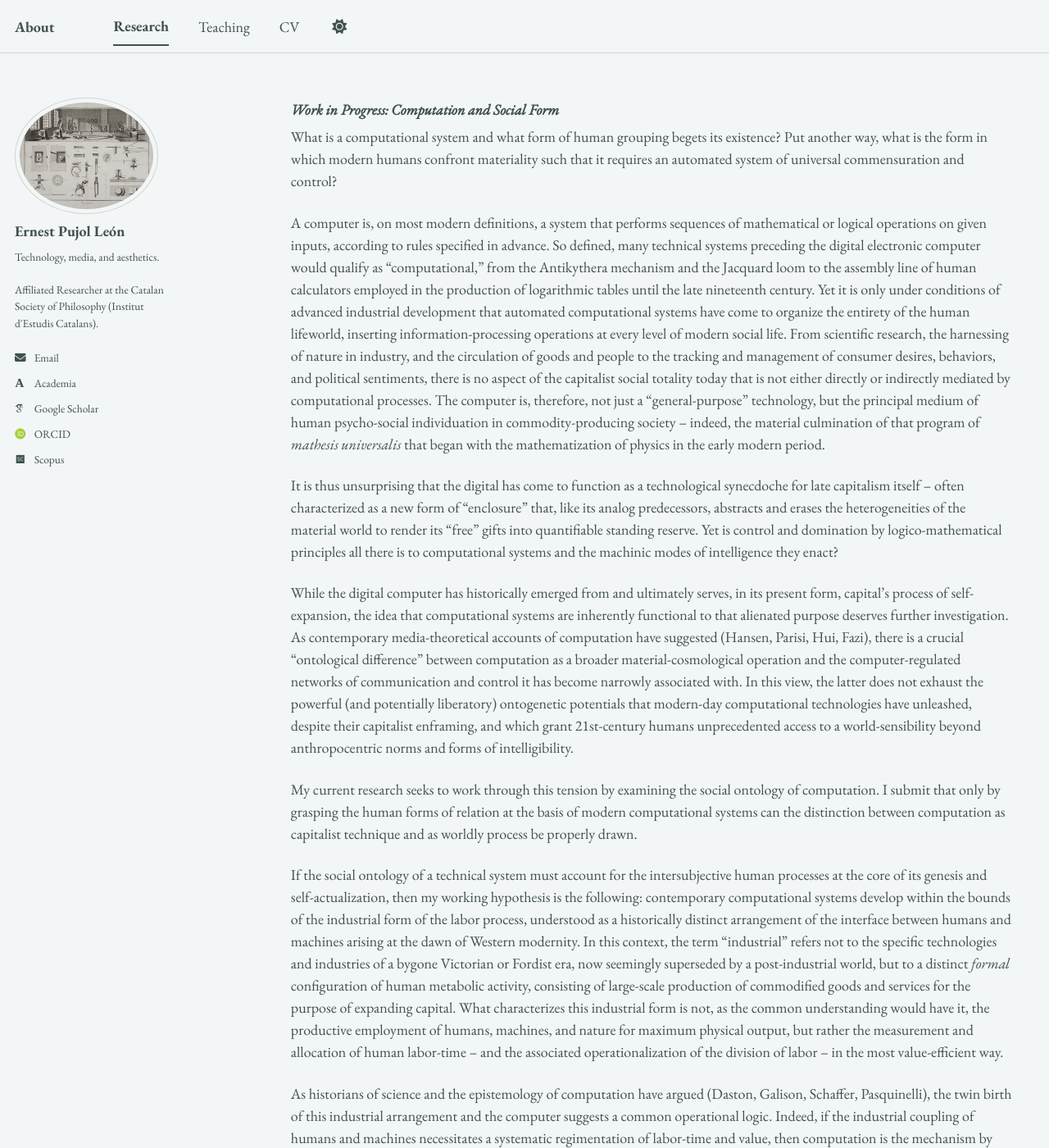
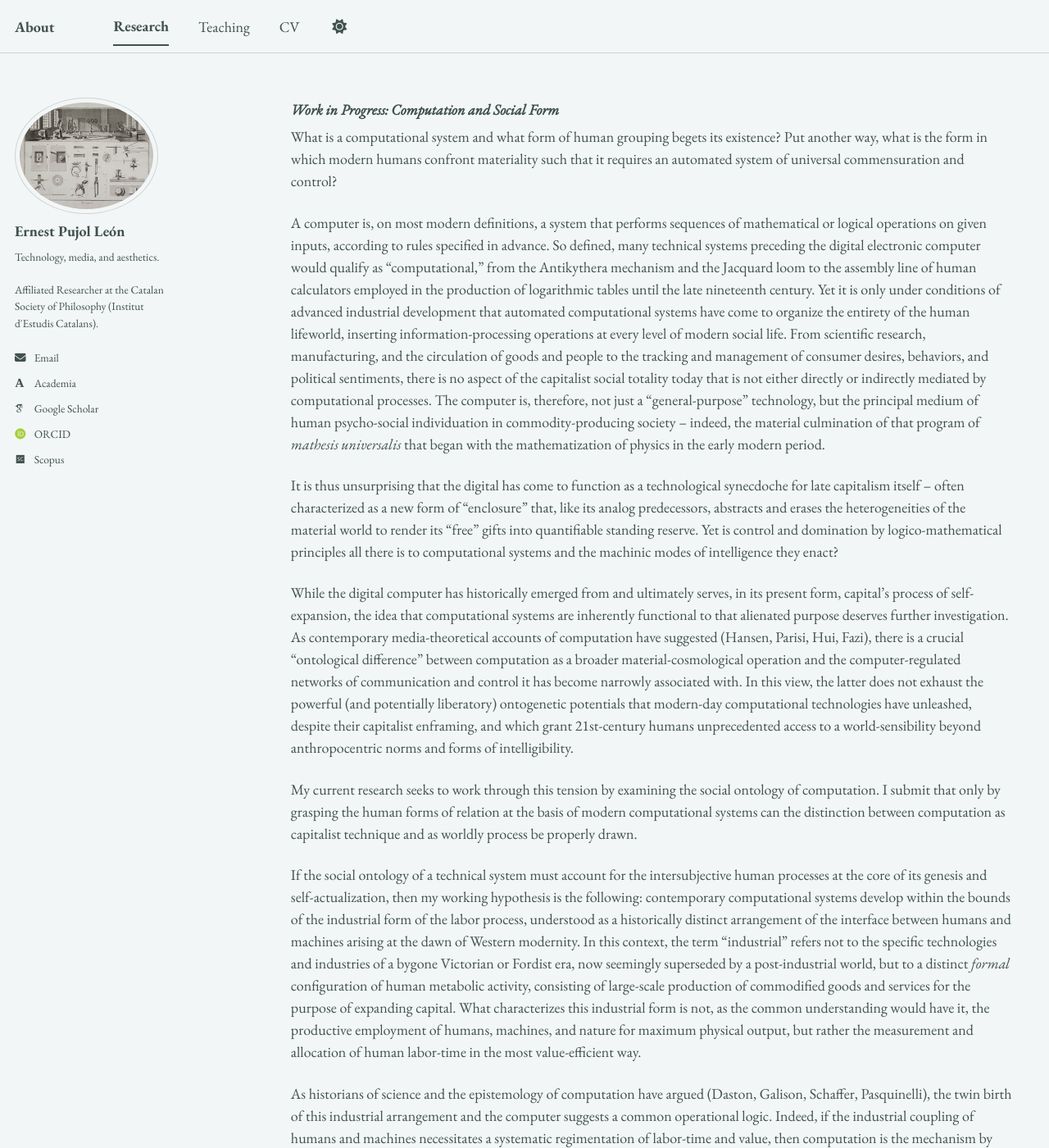
Before and after one commit to epujol90/epujol90.github.io, a Jekyll site: the page built from _pages/research.md, in a window 1280 px wide and 1400 px high, scrolled down 3489 px. Shown: the whole window at 82% size. Built offline with Jekyll 4.4.1, drawn with Linux system fonts in a browser that asks for light colours; some web fonts are replaced; a script bundle is joined from its source files by our own code; library files that are not in the unit come from our copies.

Commit message:
Update research.md

```diff
--- a/_pages/research.md
+++ b/_pages/research.md
@@ -49,7 +49,7 @@ Since the postwar period, the digital computer has been celebrated for reintrodu
 
 What is a computational system and what form of human grouping begets its existence? Put another way, what is the form in which modern humans confront materiality such that it requires an automated system of universal commensuration and control?
 
-A computer is, on most modern definitions, a system that performs sequences of mathematical or logical operations on given inputs, according to rules specified in advance. So defined, many technical systems preceding the digital electronic computer would qualify as “computational,” from the Antikythera mechanism and the Jacquard loom to the assembly line of human calculators employed in the production of logarithmic tables until the late nineteenth century. Yet it is only under conditions of advanced industrial development that automated computational systems have come to organize the entirety of the human lifeworld, inserting information-processing operations at every level of modern social life. From scientific research, the harnessing of nature in industry, and the circulation of goods and people to the tracking and management of consumer desires, behaviors, and political sentiments, there is no aspect of the capitalist social totality today that is not either directly or indirectly mediated by computational processes. The computer is, therefore, not just a “general-purpose” technology, but the principal medium of human psycho-social individuation in commodity-producing society -- indeed, the material culmination of that program of _mathesis universalis_ that began with the mathematization of physics in the early modern period.
+A computer is, on most modern definitions, a system that performs sequences of mathematical or logical operations on given inputs, according to rules specified in advance. So defined, many technical systems preceding the digital electronic computer would qualify as “computational,” from the Antikythera mechanism and the Jacquard loom to the assembly line of human calculators employed in the production of logarithmic tables until the late nineteenth century. Yet it is only under conditions of advanced industrial development that automated computational systems have come to organize the entirety of the human lifeworld, inserting information-processing operations at every level of modern social life. From scientific research, manufacturing, and the circulation of goods and people to the tracking and management of consumer desires, behaviors, and political sentiments, there is no aspect of the capitalist social totality today that is not either directly or indirectly mediated by computational processes. The computer is, therefore, not just a “general-purpose” technology, but the principal medium of human psycho-social individuation in commodity-producing society -- indeed, the material culmination of that program of _mathesis universalis_ that began with the mathematization of physics in the early modern period.
 
 It is thus unsurprising that the digital has come to function as a technological synecdoche for late capitalism itself -- often characterized as a new form of “enclosure” that, like its analog predecessors, abstracts and erases the heterogeneities of the material world to render its “free” gifts into quantifiable standing reserve. Yet is control and domination by logico-mathematical principles all there is to computational systems and the machinic modes of intelligence they enact?
 
@@ -57,7 +57,7 @@ While the digital computer has historically emerged from and ultimately serves,
 
 My current research seeks to work through this tension by examining the social ontology of computation. I submit that only by grasping the human forms of relation at the basis of modern computational systems can the distinction between computation as capitalist technique and as worldly process be properly drawn.
 
-If the social ontology of a technical system must account for the intersubjective human processes at the core of its genesis and self-actualization, then my working hypothesis is the following: contemporary computational systems develop within the bounds of the industrial form of the labor process, understood as a historically distinct arrangement of the interface between humans and machines arising at the dawn of Western modernity. In this context, the term “industrial” refers not to the specific technologies and industries of a bygone Victorian or Fordist era, now seemingly superseded by a post-industrial world, but to a distinct _formal_ configuration of human metabolic activity, consisting of large-scale production of commodified goods and services for the purpose of expanding capital. What characterizes this industrial form is not, as the common understanding would have it, the productive employment of humans, machines, and nature for maximum physical output, but rather the measurement and allocation of human labor-time -- and the associated operationalization of the division of labor -- in the most value-efficient way.
+If the social ontology of a technical system must account for the intersubjective human processes at the core of its genesis and self-actualization, then my working hypothesis is the following: contemporary computational systems develop within the bounds of the industrial form of the labor process, understood as a historically distinct arrangement of the interface between humans and machines arising at the dawn of Western modernity. In this context, the term “industrial” refers not to the specific technologies and industries of a bygone Victorian or Fordist era, now seemingly superseded by a post-industrial world, but to a distinct _formal_ configuration of human metabolic activity, consisting of large-scale production of commodified goods and services for the purpose of expanding capital. What characterizes this industrial form is not, as the common understanding would have it, the productive employment of humans, machines, and nature for maximum physical output, but rather the measurement and allocation of human labor-time in the most value-efficient way.
 
 As historians of science and the epistemology of computation have argued (Daston, Galison, Schaffer, Pasquinelli), the twin birth of this industrial arrangement and the computer suggests a common operational logic. Indeed, if the industrial coupling of humans and machines necessitates a systematic regimentation of labor-time and value, then computation is the mechanism by which the modern technical system makes this requirement actionable at scale. What is more, the imperative that this informational process become ever more granular, recursive, and operative across the whole technical system means that it must eventually become inscribed in the self-regulation of its constituent parts. What thereby emerges is a machinic species of intelligence as the most realized form of universal computation, of which “the synthesis of word and number” (Weatherby) represented by contemporary large language models is the latest iteration.
 
```
